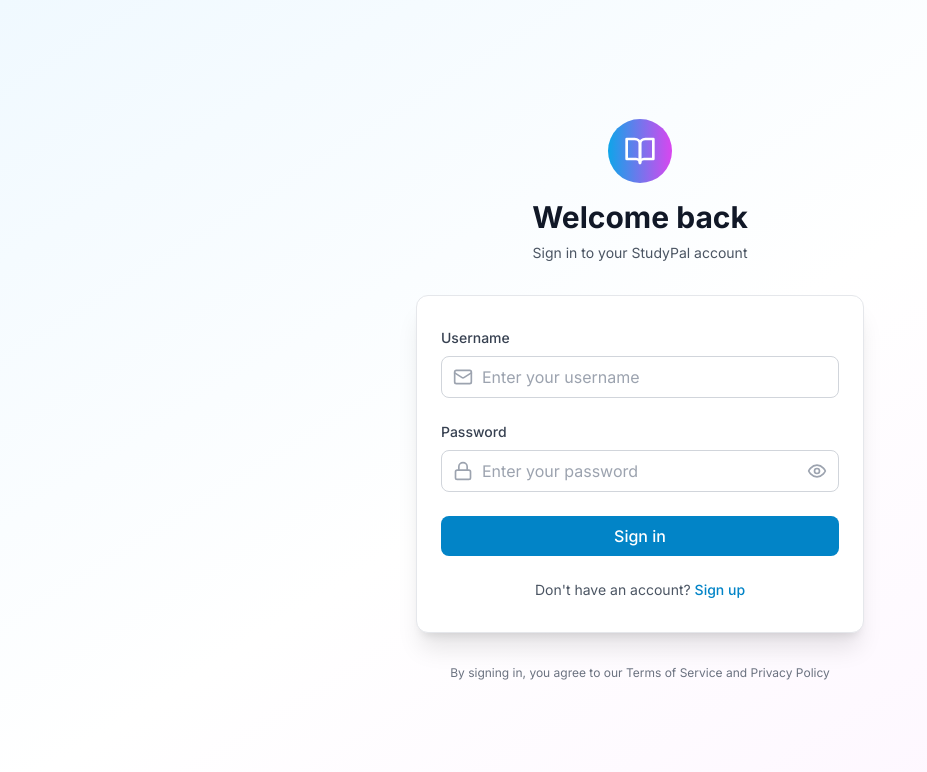
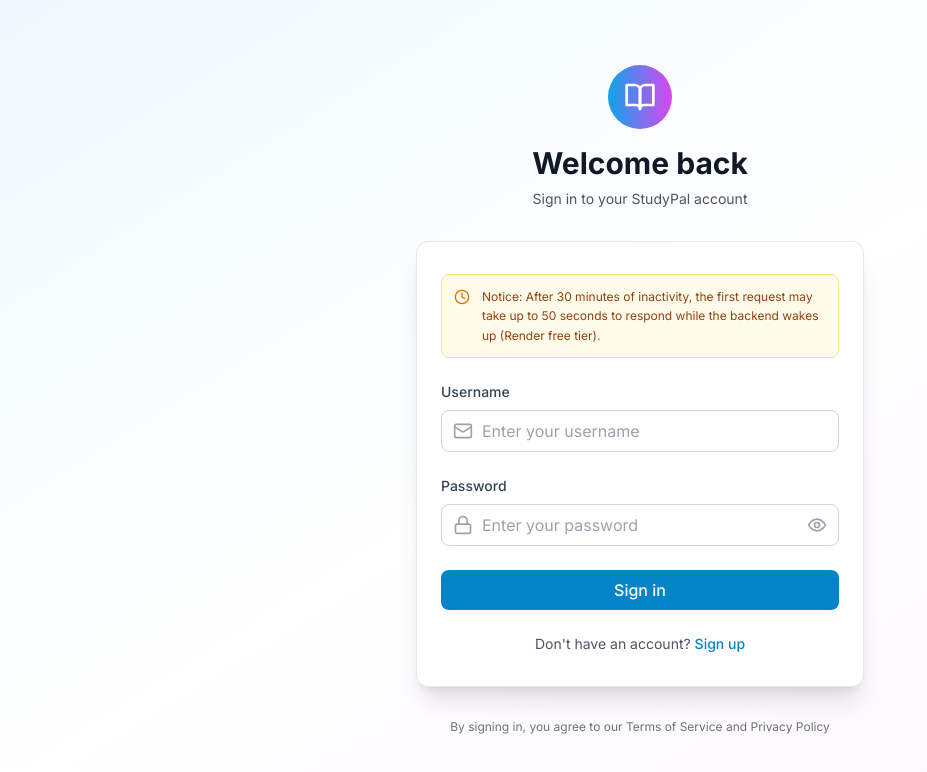
Before and after one commit to Amaankaa/StudyPal_Frontend, a React (Create React App) app: page /login in a window 1280 px wide. Shown: the top 772 px of the page, without its empty margins (0-927 px from the left). Built offline with nearby package versions, Linux system fonts and the light colour scheme.

Commit message:
Add cold start notice for Render free tier in Login component

```diff
--- a/src/components/auth/Login.tsx
+++ b/src/components/auth/Login.tsx
@@ -1,7 +1,7 @@
 import React, { useState } from 'react';
 import { Link, useNavigate } from 'react-router-dom';
 import { useAuth } from '../../contexts/AuthContext';
-import { Eye, EyeOff, BookOpen, Mail, Lock } from 'lucide-react';
+import { Eye, EyeOff, BookOpen, Mail, Lock, Clock } from 'lucide-react';
 import toast from 'react-hot-toast';
 
 const Login: React.FC = () => {
@@ -51,6 +51,13 @@
         </div>
 
         <div className="bg-white py-8 px-6 shadow-xl rounded-xl border border-gray-200">
+          {/* Cold start notice for Render free tier */}
+          <div className="mb-6 flex items-start gap-3 rounded-lg border border-amber-200 bg-amber-50 p-3 text-amber-800">
+            <Clock size={16} className="mt-0.5 flex-shrink-0 text-amber-600" />
+            <p className="text-xs leading-relaxed">
+              Notice: After 30 minutes of inactivity, the first request may take up to 50 seconds to respond while the backend wakes up (Render free tier).
+            </p>
+          </div>
           <form className="space-y-6" onSubmit={handleSubmit}>
             <div>
               <label htmlFor="username" className="block text-sm font-medium text-gray-700 mb-2">
```
